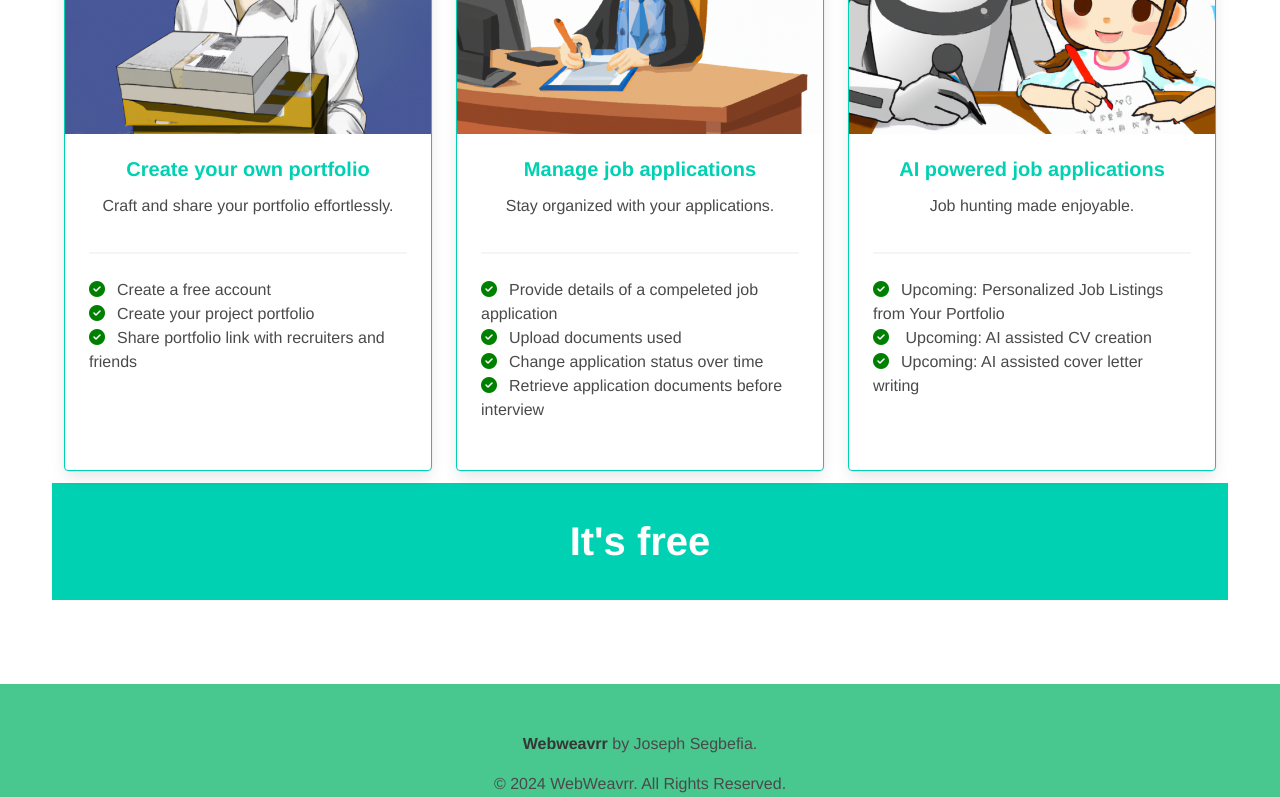
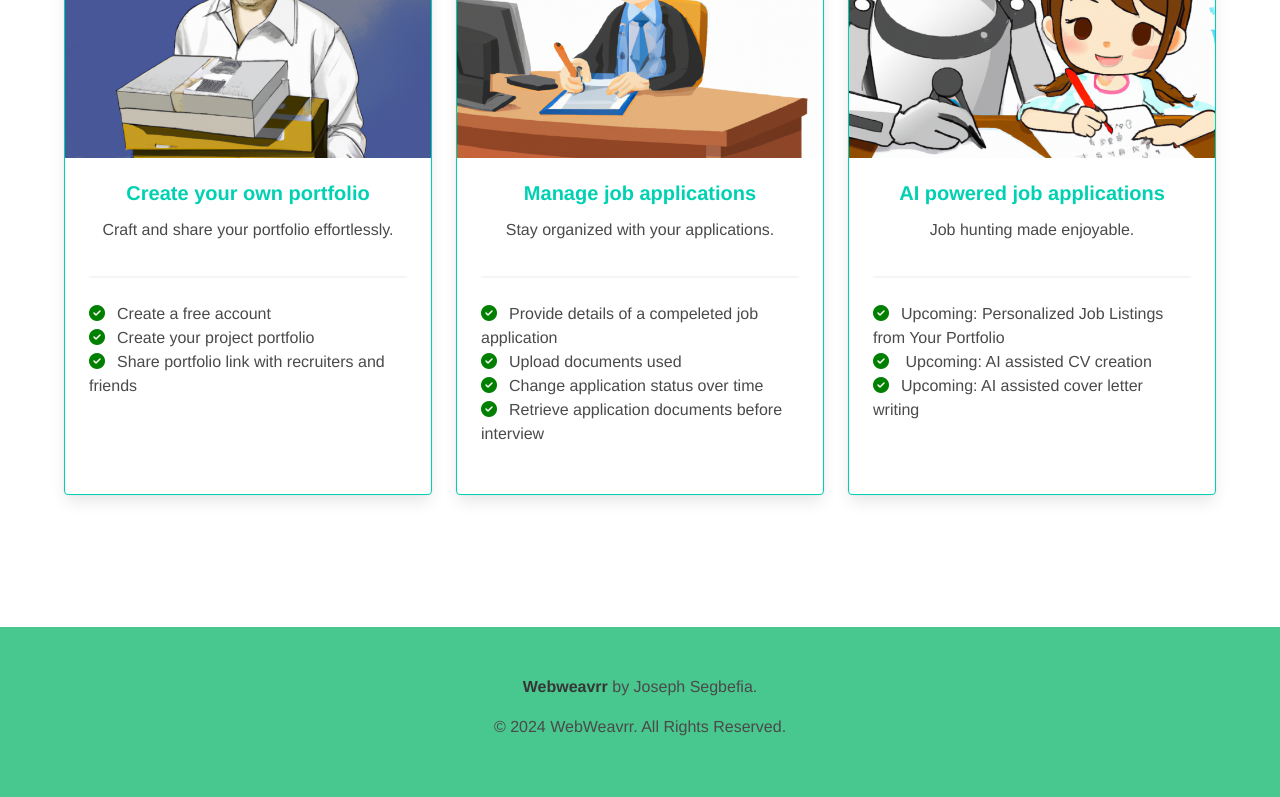
Before and after one commit to josephsegbefia/webweaver-client, a React (Vite) app: page / in a window 1280 px wide. Shown: the part 1061-1858 px from the top of the page. Built offline with nearby package versions, Linux system fonts and the light colour scheme; no server answers.

Commit message:
Remove its free from homepage

```diff
--- a/src/components/Home.jsx
+++ b/src/components/Home.jsx
@@ -44,7 +44,7 @@ const Home = ({ setDashboardActive }) => {
         </div>
 
       </div>
-      <div className = "columns">
+      <div className = "columns my-5">
         <div className = "column has-text-centered">
           <HomeCard
             imgSrc={portfolioman}
@@ -70,11 +70,33 @@ const Home = ({ setDashboardActive }) => {
           />
         </div>
       </div>
+      {/* Show this section later */}
       <div className = "columns">
-        <div className = "column" style = {{backgroundColor: "#00d1b2"}}>
-          <p className = "title is-size-2 has-text-centered m-5" style = {{color: "white"}}>It&apos;s free</p>
+        <div className = "column"></div>
+      </div>
+      {/* <div className = "columns">
+        <div className = "column">
+          <div className = "card">
+            <div className = "card-content">
+              <p className = "has-text-centered has-text-primary is-size-3">5 active users</p>
+            </div>
+          </div>
         </div>
-      </div>
+        <div className = "column">
+          <div className = "card">
+            <div className = "card-content">
+
+            </div>
+          </div>
+        </div>
+        <div className = "column">
+          <div className = "card">
+            <div className = "card-content">
+
+            </div>
+          </div>
+        </div>
+      </div> */}
     </div>
   )
 }
```
